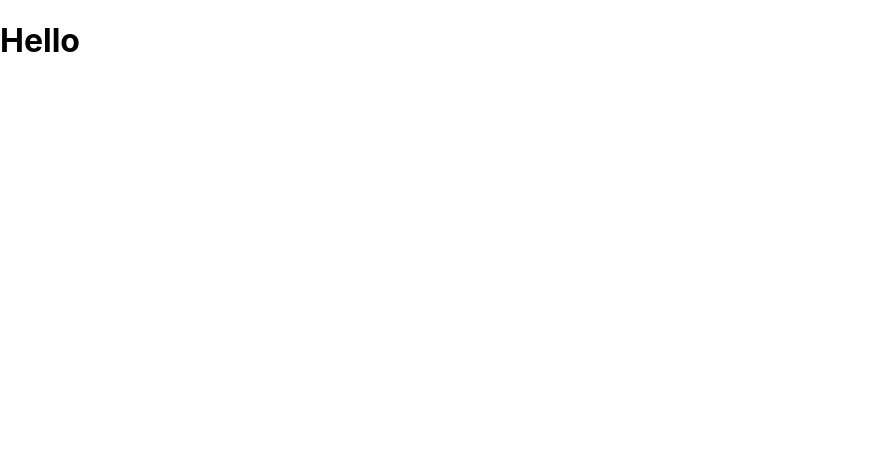
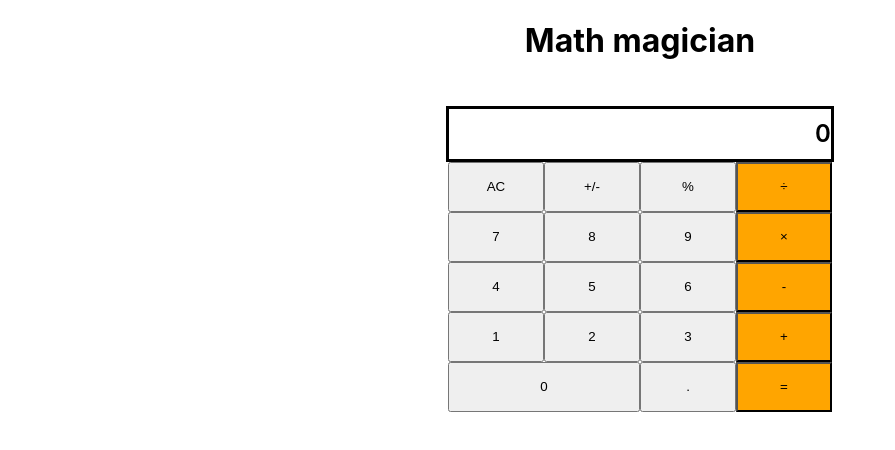
Before and after one commit to Tracy-miranja/math-magician, a React (Create React App) app: page / in a window 1280 px wide. Shown: the top 450 px of the page, without its empty margins (0-895 px from the left). Built offline with nearby package versions, Linux system fonts and the light colour scheme.

Commit message:
Added the buttons to my Calculator.js

```diff
--- a/src/App.js
+++ b/src/App.js
@@ -1,7 +1,7 @@
 function App() {
   return (
     <div className="App">
-      <h1>Hello</h1>
+      <h1>Math magician</h1>
     </div>
   );
 }
--- a/src/components/Calculator.js
+++ b/src/components/Calculator.js
@@ -1,3 +1,27 @@
+import React from 'react';
+
 const KeyPad = () => (
-  <div />
+  <div className="Keys">
+    <button type="button">AC</button>
+    <button type="button">+/-</button>
+    <button type="button">%</button>
+    <button type="button" className="Orange">&divide;</button>
+    <button type="button">7</button>
+    <button type="button">8</button>
+    <button type="button">9</button>
+    <button type="button" className="Orange">&times;</button>
+    <button type="button">4</button>
+    <button type="button">5</button>
+    <button type="button">6</button>
+    <button type="button" className="Orange">-</button>
+    <button type="button">1</button>
+    <button type="button">2</button>
+    <button type="button">3</button>
+    <button type="button" className="Orange">+</button>
+    <button type="button" className="Zero">0</button>
+    <button type="button">.</button>
+    <button type="button" className="Orange">=</button>
+  </div>
 );
+
+export default KeyPad;
--- /dev/null
+++ b/src/components/Screen.js
@@ -0,0 +1,10 @@
+import KeyPad from './Calculator';
+
+const Display = () => (
+  <div className="display">
+    <p className="screen">0</p>
+    <KeyPad />
+  </div>
+
+);
+export default Display;
--- a/src/index.css
+++ b/src/index.css
@@ -25,3 +25,39 @@ code {
     'Courier New',
     monospace;
 }
+
+.Keys{
+  width: 30%;
+  display: grid;
+  grid-template-columns: 1fr 1fr 1fr 1fr;
+}
+
+.Orange{
+background-color: orange;
+}
+button{
+  height: 50px;
+}
+.Zero{
+  grid-column: 1/3;
+}
+.screen{
+  display: flex;
+  width: 29.8%;
+  height: 50px;
+  align-items: center;
+  justify-content: flex-end;
+  border: 3px solid black;
+  margin-bottom: 0px;
+  font-weight: 600;
+  font-size: 24px;
+}
+
+.display{
+  display: flex;
+  align-items: center;
+  flex-direction: column;
+}
+.App{
+  text-align: center;
+}
--- a/src/index.js
+++ b/src/index.js
@@ -2,10 +2,12 @@ import React from 'react';
 import ReactDOM from 'react-dom/client';
 import './index.css';
 import App from './App';
+import Display from './components/Screen';
 
 const root = ReactDOM.createRoot(document.getElementById('root'));
 root.render(
   <React.StrictMode>
     <App />
+    <Display />
   </React.StrictMode>,
 );
```
Also changed, not shown: src/components/keypad.js (deleted).
